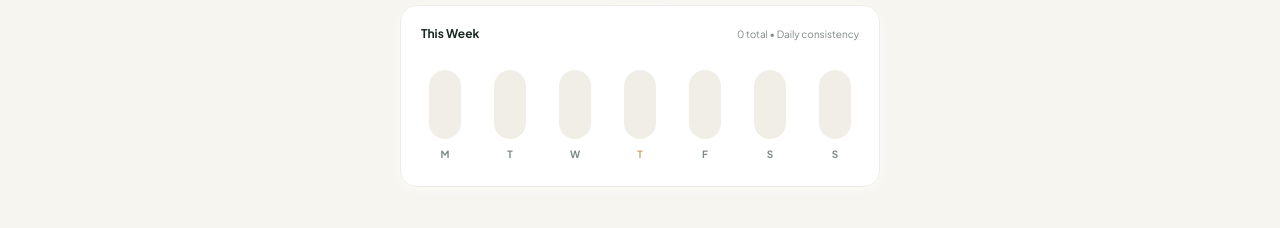
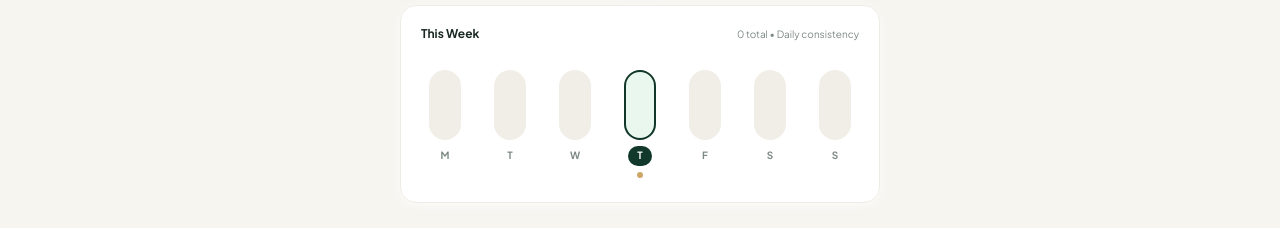
Before and after one commit to RIDER4108/Qalb, a Next.js app: page /tasbih in a window 1280 px wide. Shown: the part 900-1128 px from the top of the page. Built offline with nearby package versions, Linux system fonts and the light colour scheme; no server answers; a web font is replaced by a local one.

Commit message:
feat: highlight today's column in tasbih chart with 2px border, filled badge, and gold dot

```diff
--- a/src/app/tasbih/page.tsx
+++ b/src/app/tasbih/page.tsx
@@ -403,27 +403,45 @@ export default function TasbihPage() {
           </span>
         </div>
 
-        <div className="flex items-end justify-between pt-4 pb-1 h-28 px-2">
+        <div className="flex items-end justify-between pt-4 pb-1 h-32 px-2">
           {weekData.map((item, idx) => (
-            <div key={idx} className="flex flex-col items-center gap-2 h-full justify-end">
+            <div key={idx} className="flex flex-col items-center gap-1.5 h-full justify-end">
+              {/* Vertical Bar Track */}
               <div
-                className="w-7 sm:w-8 h-20 rounded-full bg-qalb-card-subtle dark:bg-qalb-night-subtle relative flex items-end overflow-hidden p-0.5"
+                className={`w-7 sm:w-8 h-20 rounded-full relative flex items-end overflow-hidden p-0.5 transition-all ${
+                  item.active
+                    ? "bg-[#EAF7EE] dark:bg-emerald-950/40 border-2 border-qalb-green dark:border-qalb-gold shadow-xs"
+                    : "bg-qalb-card-subtle dark:bg-qalb-night-subtle border-2 border-transparent"
+                }`}
                 title={`${item.count} dhikr on ${item.dateKey}`}
               >
                 <div
                   className={`w-full rounded-full transition-all duration-500 ${
-                    item.active ? "bg-qalb-gold" : "bg-[#1D7A5C]"
+                    item.active ? "bg-qalb-green dark:bg-qalb-gold" : "bg-[#1D7A5C]"
                   }`}
                   style={{ height: item.height }}
                 />
               </div>
-              <span
-                className={`text-[10px] font-bold ${
-                  item.active ? "text-qalb-gold" : "text-qalb-muted"
-                }`}
-              >
-                {item.day}
-              </span>
+
+              {/* Day Letter Badge */}
+              {item.active ? (
+                <div className="w-6 h-6 rounded-full bg-qalb-green dark:bg-qalb-gold text-white dark:text-qalb-night-bg flex items-center justify-center text-[10px] font-bold shadow-xs">
+                  {item.day}
+                </div>
+              ) : (
+                <div className="w-6 h-6 rounded-full flex items-center justify-center text-[10px] font-bold text-qalb-muted font-sans">
+                  {item.day}
+                </div>
+              )}
+
+              {/* Tiny gold dot indicator directly below active day badge */}
+              <div className="h-1.5 flex items-center justify-center">
+                {item.active ? (
+                  <span className="w-1.5 h-1.5 rounded-full bg-qalb-gold shadow-xs" />
+                ) : (
+                  <span className="w-1.5 h-1.5 rounded-full bg-transparent" />
+                )}
+              </div>
             </div>
           ))}
         </div>
```
